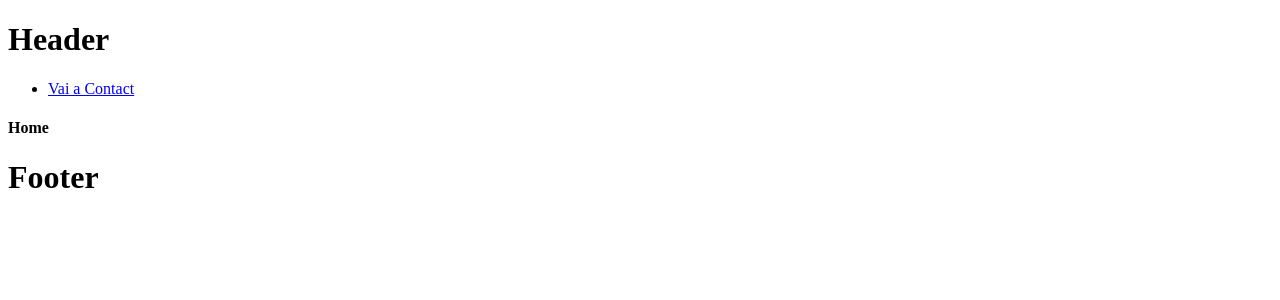
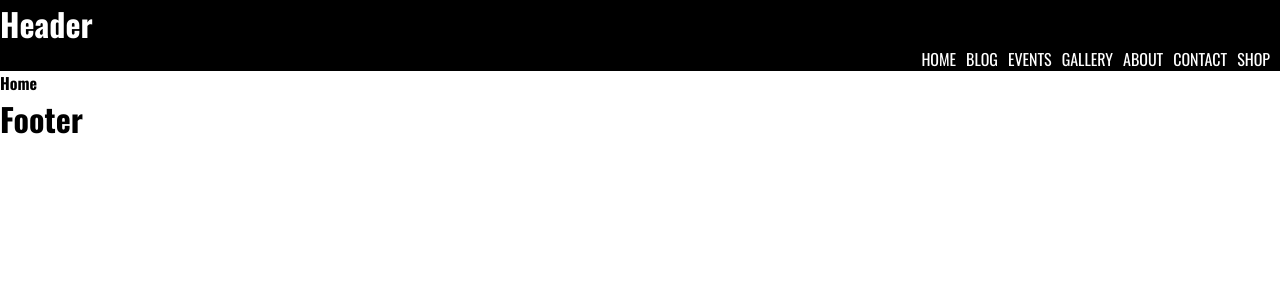
Before and after one commit to alessandrorumi/proj-html-vuejs, a Vue app: page / in a window 1280 px wide. Shown: the top 300 px of the page. Built offline with nearby package versions, Linux system fonts and the light colour scheme.

Commit message:
Fix: Import general.scss in style.main + Header structure

```diff
--- a/src/components/AppHeader.vue
+++ b/src/components/AppHeader.vue
@@ -7,13 +7,63 @@ export default {
 <template>
   <header>
     <h1>Header</h1>
-    <ul>
+    <nav>
+      <ul>
       <li>
-        <router-link :to="{ name: 'contact' }">Vai a Contact</router-link>
+        <router-link :to="{ name: 'home' }">Home</router-link>
+      </li>
+      <li>
+        <a href="*">Blog</a>
+      </li>
+      <li>
+        <a href="*">Events</a>
+      </li>
+      <li>
+        <a href="*">Gallery</a>
+      </li>
+      <li>
+        <router-link :to="{ name: 'about' }">About</router-link>
+      </li>
+      <li>
+        <router-link :to="{ name: 'contact' }">Contact</router-link>
+      </li>
+      <li>
+        <a href="*">Shop</a>
+      </li>
+      <li>
+        <i class="fa-solid fa-magnifying-glass"></i>
       </li>
     </ul>
+    </nav>
+
   </header>
 </template>
 
 <style lang="scss" scoped>
+
+header{
+  background-color: black;
+  color: white;
+  nav{
+    ul{
+      display: flex;
+      justify-content: end;
+      list-style-type: none;
+      text-decoration: none;
+
+
+      li{
+        margin-left: 10px;
+        text-transform: uppercase;
+        a{
+        text-decoration: none;
+        text-transform: uppercase;
+        color: white;
+      }
+      }
+
+    }
+
+  }
+}
 </style>
--- a/src/main.js
+++ b/src/main.js
@@ -1,5 +1,6 @@
 import { createApp } from 'vue'
 import { router } from './router.js';
+import './styles/general.scss'
 import App from './App.vue'
 
 createApp(App).use(router).mount('#app')
```
